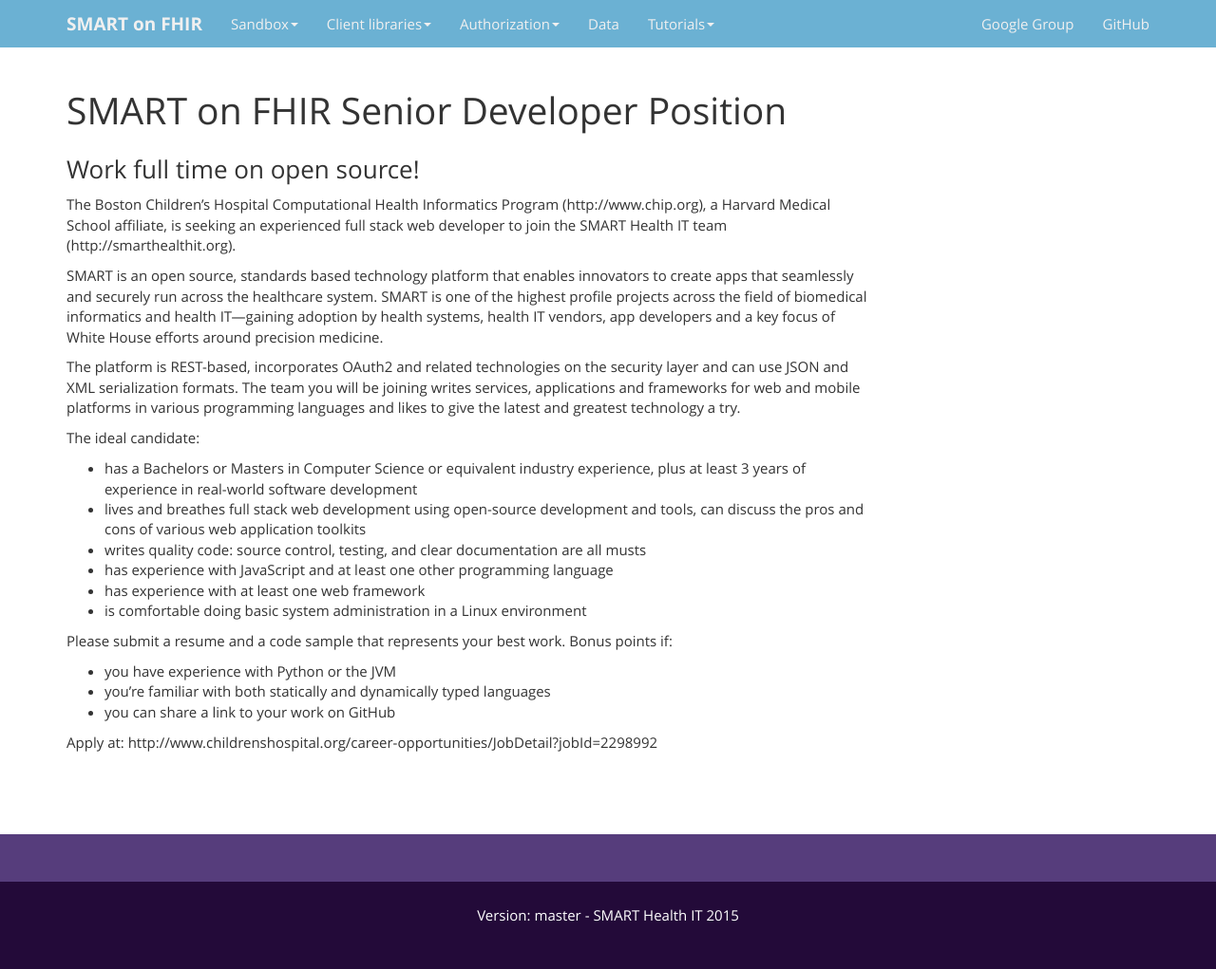
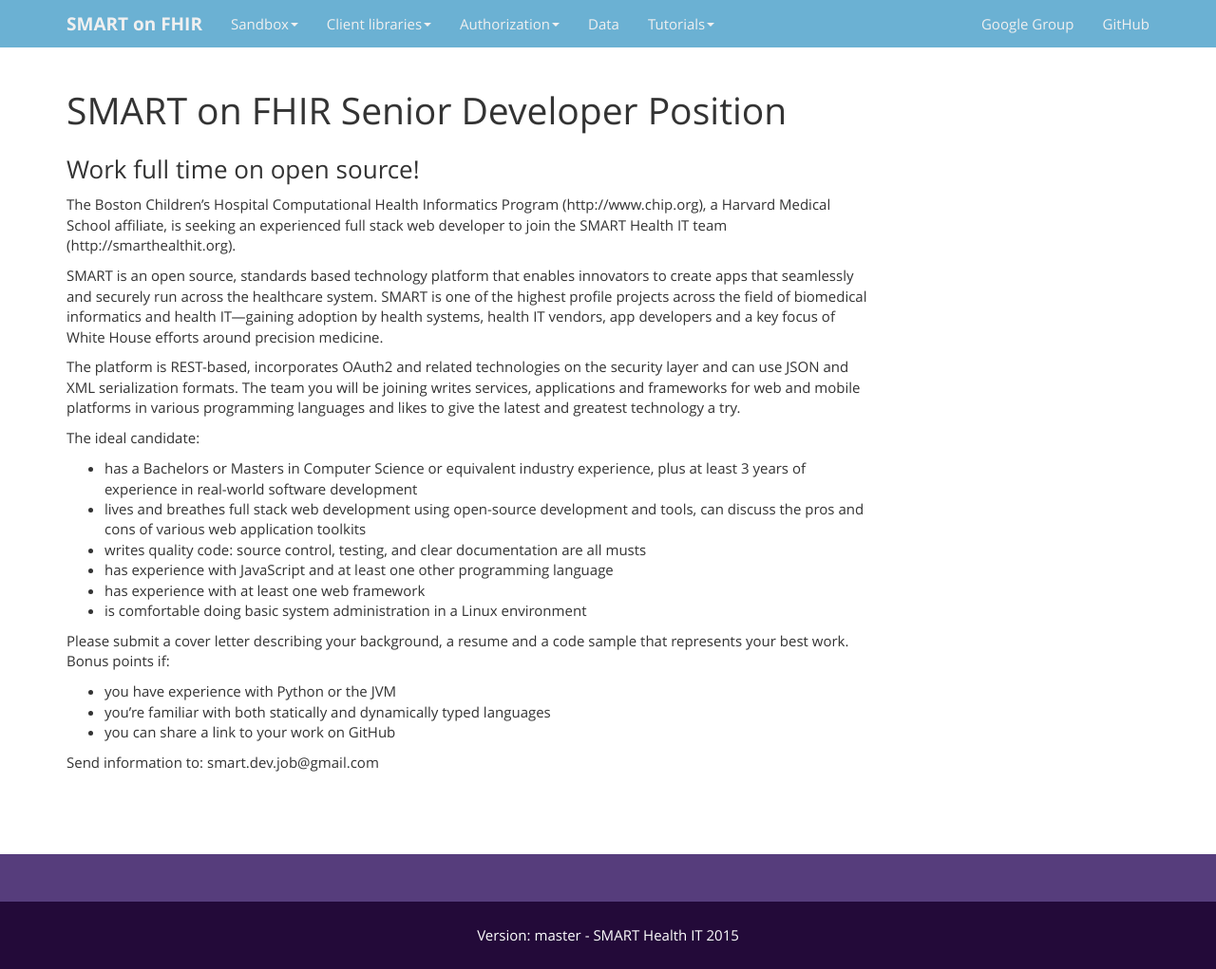
Before and after one commit to smart-on-fhir/smart-on-fhir.github.io, a Jekyll site: the page built from job.md, in a window 1280 px wide. Shown: the whole page at 95% size. Built offline with Jekyll 4.4.1, drawn with Linux system fonts in a browser that asks for light colours; Markdown is read by kramdown in place of the engine named in the settings; before the commit the page ends 1000 px from its top, so only the background shows below that.

Commit message:
Added email contact

```diff
--- a/job.md
+++ b/job.md
@@ -21,10 +21,10 @@
 - has experience with at least one web framework
 - is comfortable doing basic system administration in a Linux environment
 
-Please submit a resume and a code sample that represents your best work. Bonus points if:
+Please submit a cover letter describing your background, a resume and a code sample that represents your best work. Bonus points if:
 
 - you have experience with Python or the JVM
 - you're familiar with both statically and dynamically typed languages
 - you can share a link to your work on GitHub
 
-Apply at: http://www.childrenshospital.org/career-opportunities/JobDetail?jobId=2298992
+Send information to: smart.dev.job@gmail.com
```
